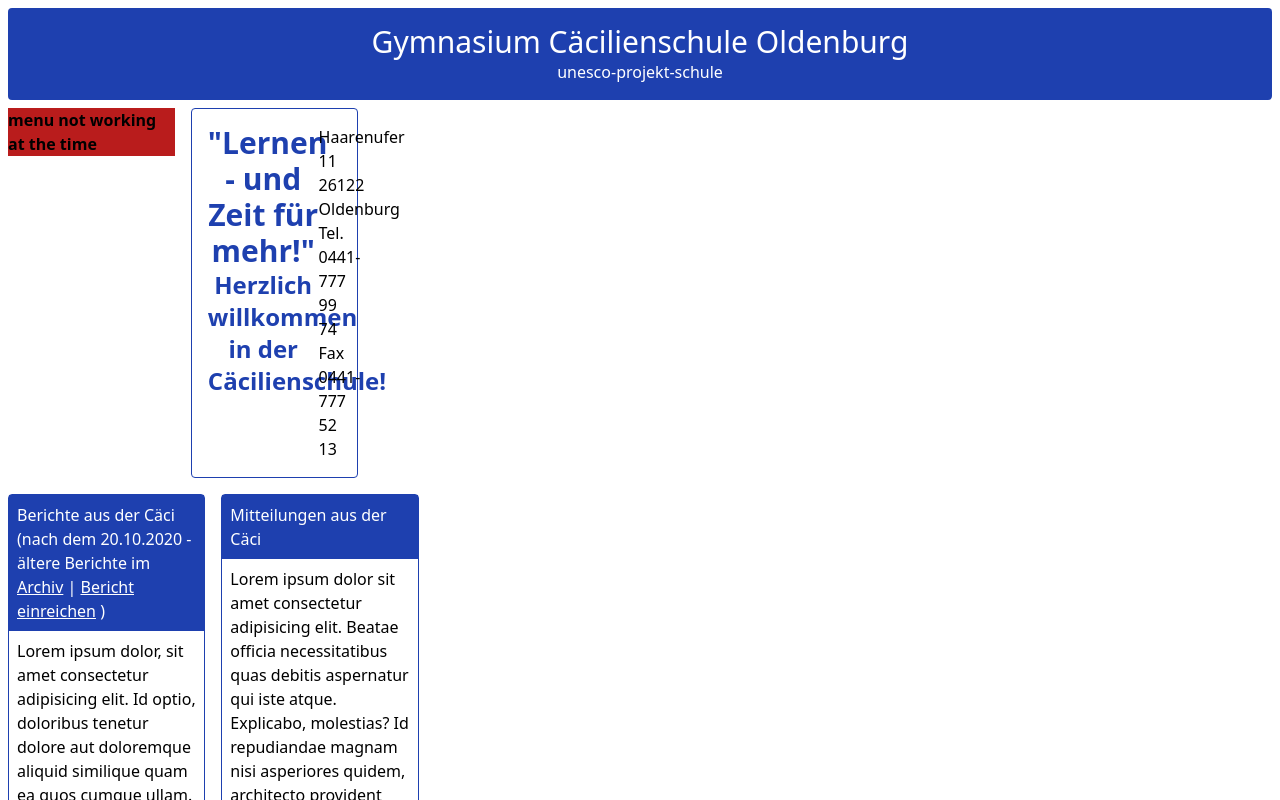
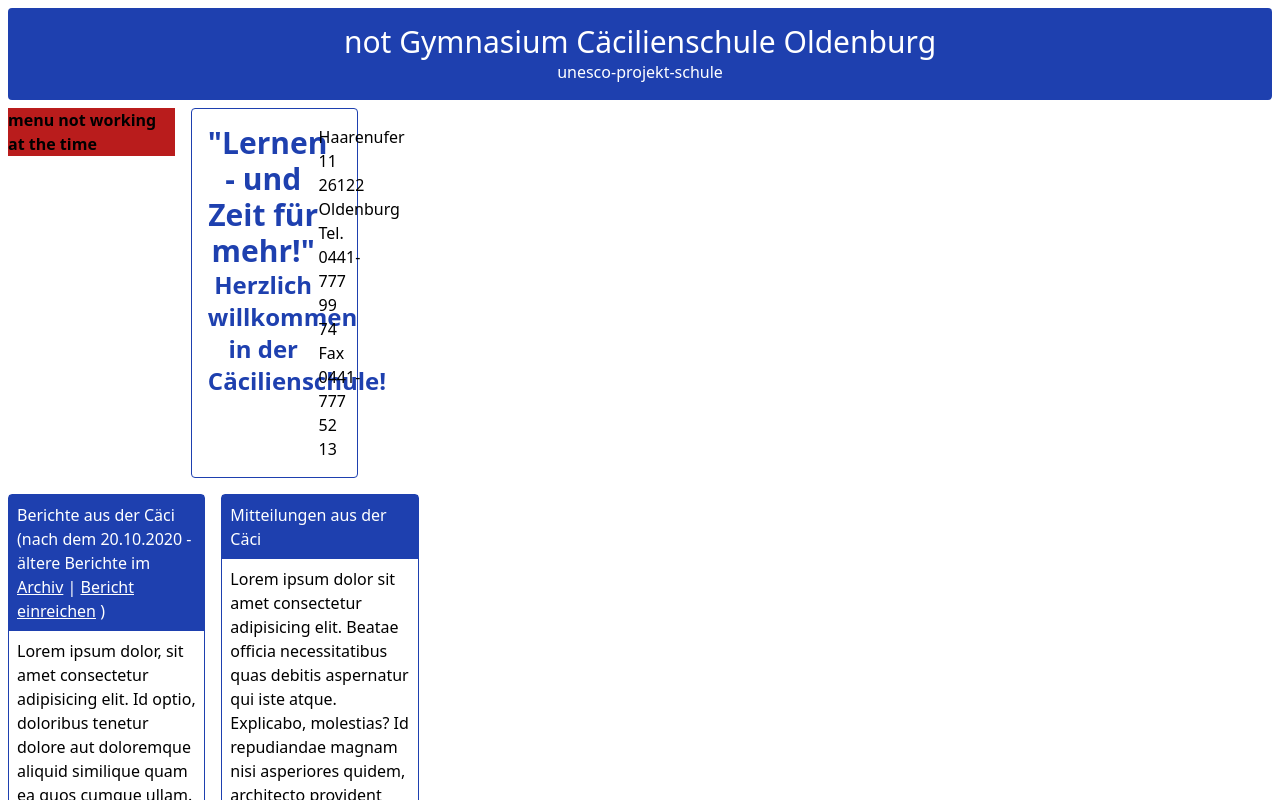
Before and after one commit to FortsetzungF/remake-caeci-homepage-frontend, a Next.js app: page / in a window 1280 px wide. Shown: the top 800 px of the page. Built offline with nearby package versions, Linux system fonts and the light colour scheme.

Commit message:
Update layout.js

```diff
--- a/components/layout.js
+++ b/components/layout.js
@@ -19,7 +19,7 @@
       <main className="m-2">
         {/* Header */}
         <div className="bg-blue-800 text-white text-center rounded my-2 p-4">
-          <div className="text-3xl">Gymnasium Cäcilienschule Oldenburg</div>
+          <div className="text-3xl">not Gymnasium Cäcilienschule Oldenburg</div>
           <div className="text-1xl">unesco-projekt-schule</div>
         </div>
 
```
